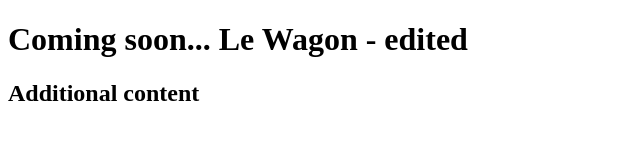
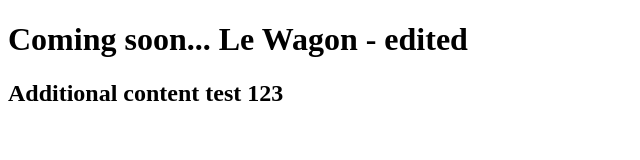
Before and after one commit to DominikPa/git-101, a plain HTML site: page index.html in a window 1280 px wide. Shown: the whole page, without its empty margins (0-640 px from the left). Drawn offline with Linux system fonts and the light colour scheme.

Commit message:
added test

```diff
--- a/index.html
+++ b/index.html
@@ -3,6 +3,6 @@
 	<head></head>
 	<body>
 		<h1> Coming soon... Le Wagon - edited</h1>
-		<h2> Additional content </h1>
+		<h2> Additional content  test 123 </h1>
 	</body>
 </html>
```
